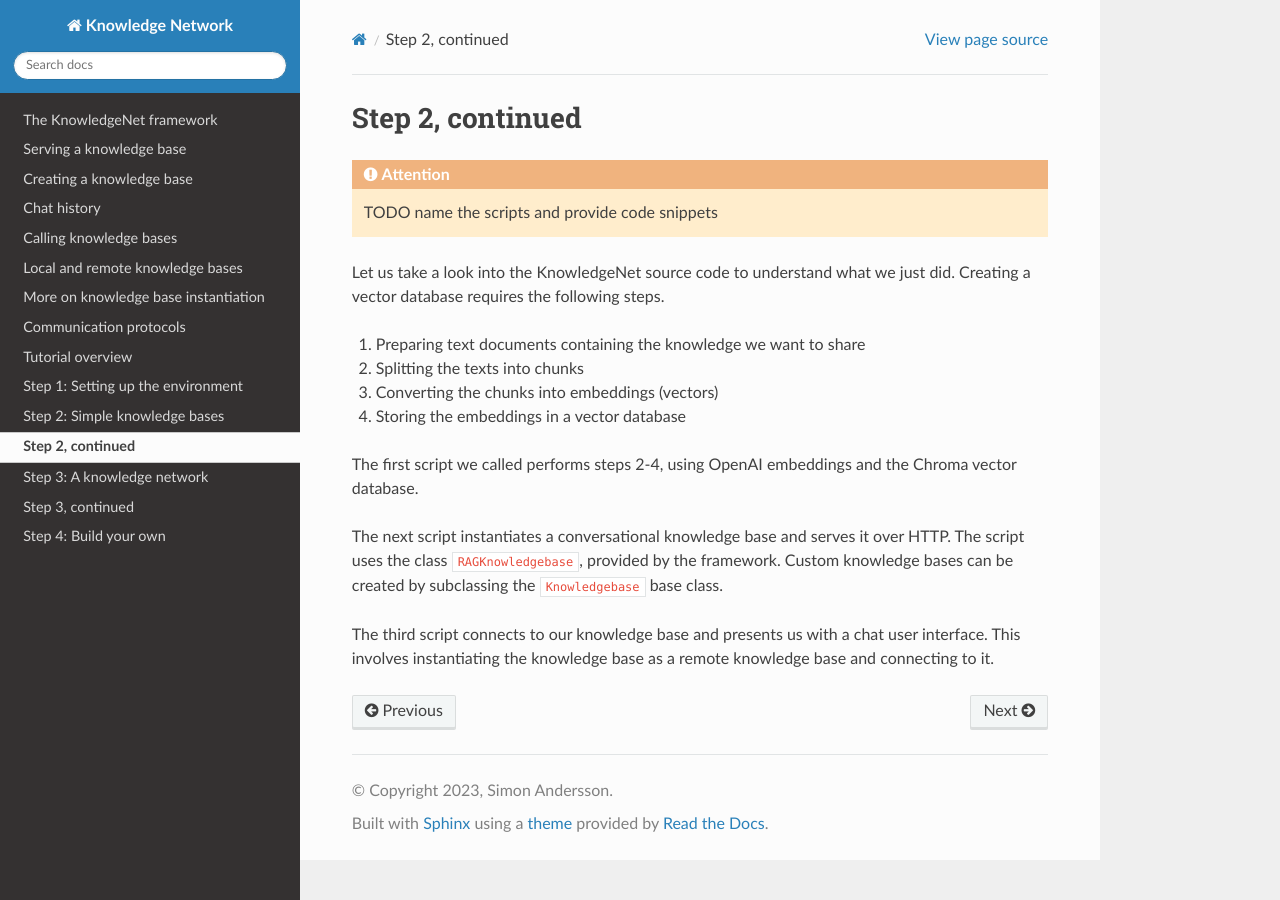
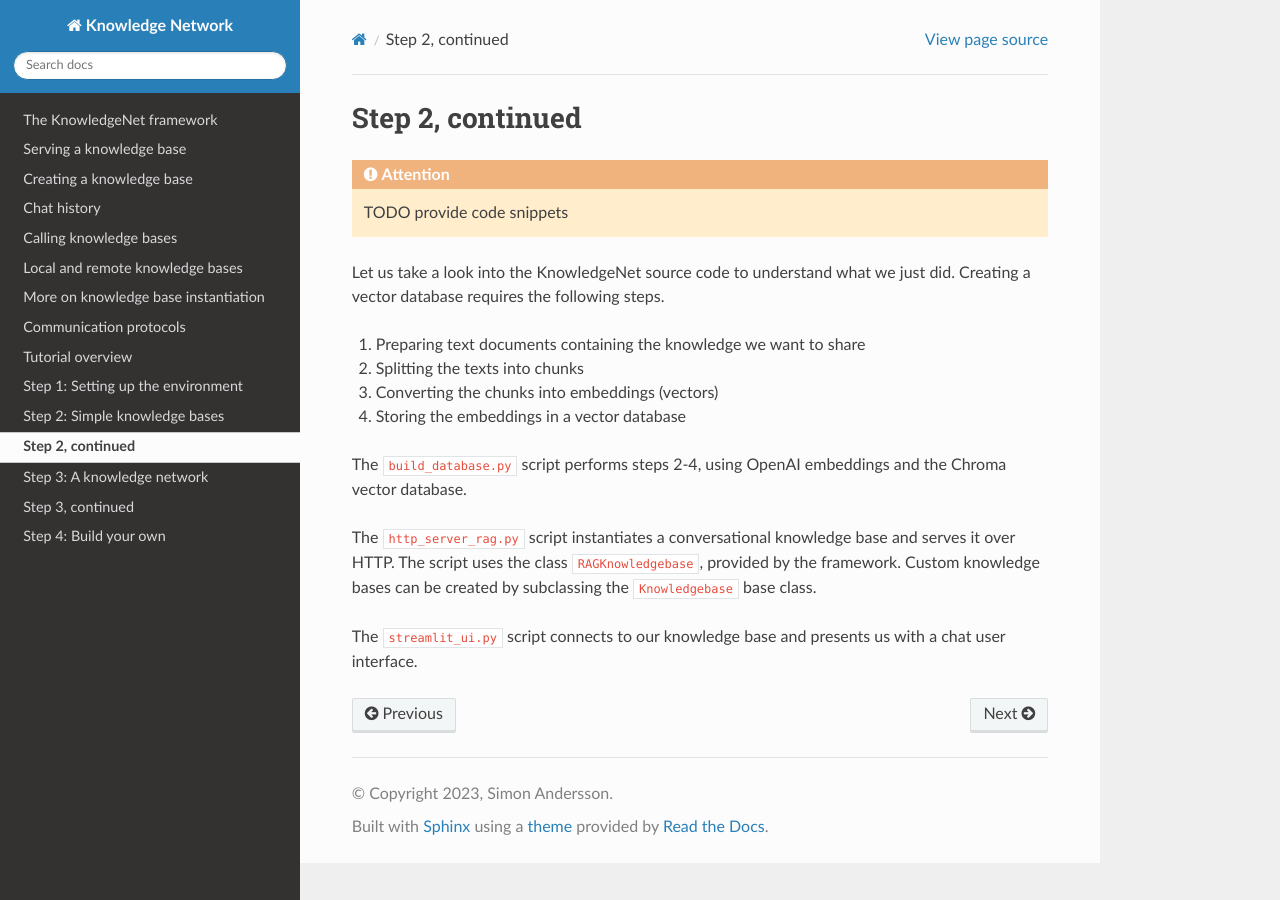
Before and after one commit to nilsdacke/knowledge_net, a Sphinx documentation site: the page built from docs/source/tutorial_2b.rst, in a window 1280 px wide. Built offline with Sphinx 7.4.7 and the Read the Docs theme 2.0.0, drawn with Linux system fonts in a browser that asks for light colours.

Commit message:
Correct source descriptions

```diff
--- a/docs/source/tutorial_2.rst
+++ b/docs/source/tutorial_2.rst
@@ -2,9 +2,6 @@
 
 Step 2: Simple knowledge bases
 ================================
-
-..  attention::
-    TODO make example data and scripts available to the user
 
 Let's create our first conversational knowledge base! The process for doing this starts with preparing text documents
 containing the knowledge we want to share and storing chunks of the documents into a vector database.
--- a/docs/source/tutorial_2b.rst
+++ b/docs/source/tutorial_2b.rst
@@ -4,7 +4,7 @@ Step 2, continued
 ================================
 
 ..  attention::
-    TODO name the scripts and provide code snippets
+    TODO provide code snippets
 
 Let us take a look into the KnowledgeNet source code to understand what we just did. Creating a vector database
 requires the following steps.
@@ -14,11 +14,11 @@ requires the following steps.
 #. Converting the chunks into embeddings (vectors)
 #. Storing the embeddings in a vector database
 
-The first script we called performs steps 2-4, using OpenAI embeddings and the Chroma vector database.
+The :code:`build_database.py` script performs steps 2-4, using OpenAI embeddings and the Chroma vector database.
 
-The next script instantiates a conversational knowledge base and serves it over HTTP. The script uses the
+The :code:`http_server_rag.py` script instantiates a conversational knowledge base and serves it over HTTP.
+The script uses the
 class :code:`RAGKnowledgebase`, provided by the framework. Custom knowledge bases can be created by subclassing the
 :code:`Knowledgebase` base class.
 
-The third script connects to our knowledge base and presents us with a chat user interface. This involves instantiating
-the knowledge base as a remote knowledge base and connecting to it.
+The :code:`streamlit_ui.py` script connects to our knowledge base and presents us with a chat user interface.
```
Also changed, not shown: docs/source/tutorial_1.rst (line endings or trailing spaces), 2 other files.
